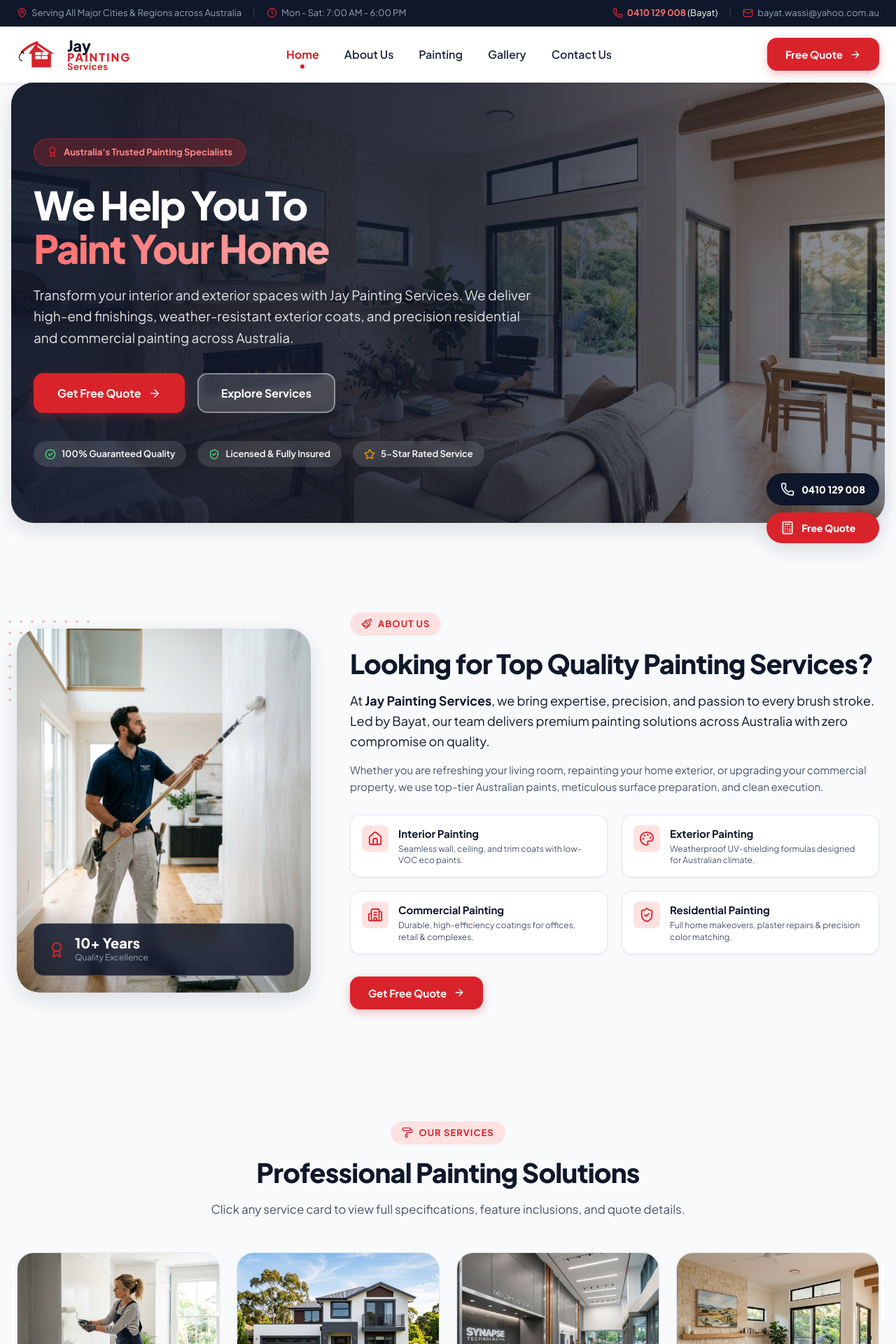
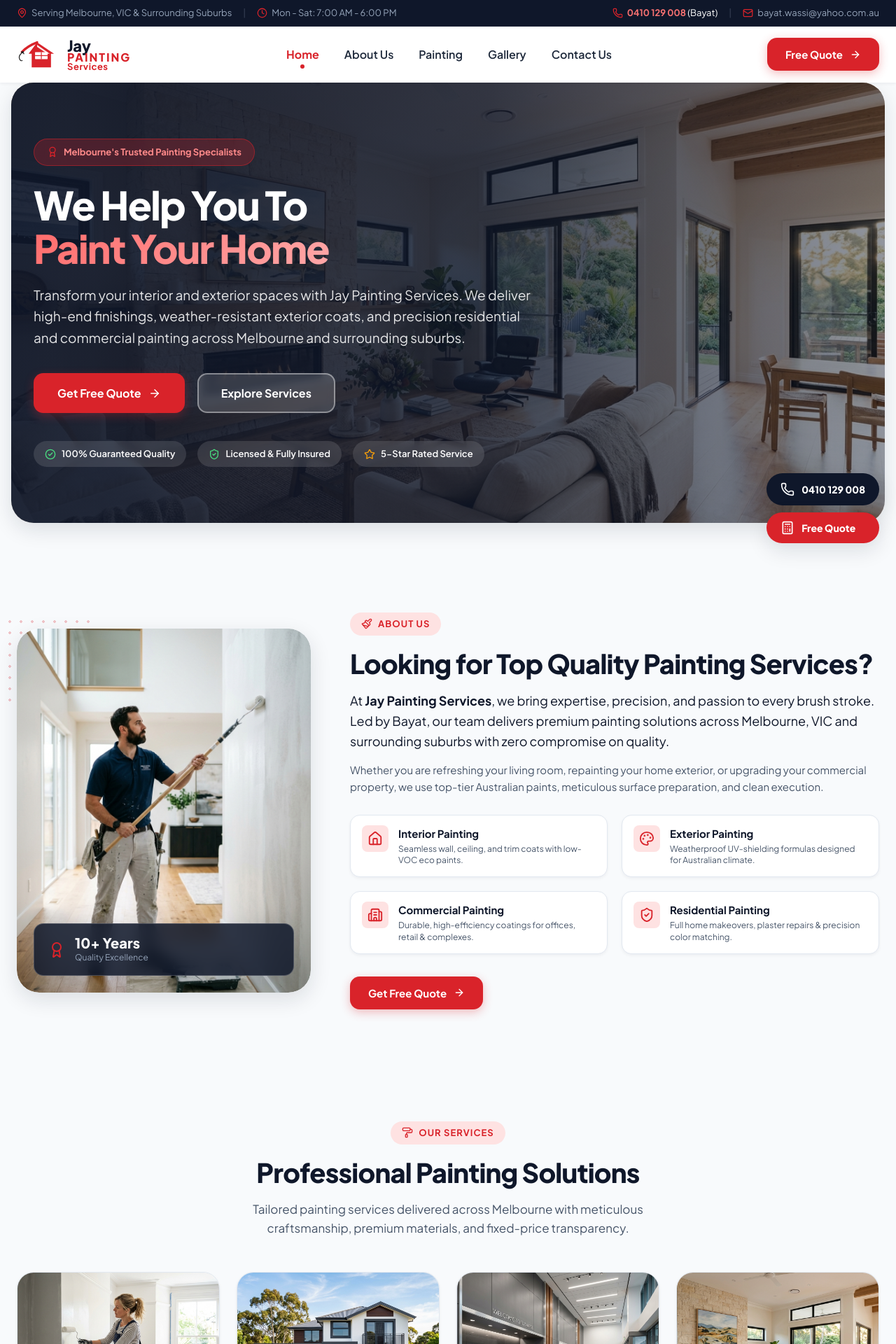
Before and after one commit to 123mazish-web/jay-painting-services, a React (Vite) app: page / in a window 1280 px wide. Shown: the top 1920 px of the page at 70% size. Built offline with nearby package versions, Linux system fonts and the light colour scheme.

Commit message:
Optimize location copy and metadata for Melbourne, VIC area SEO

```diff
--- a/index.html
+++ b/index.html
@@ -6,9 +6,9 @@
     <link rel="shortcut icon" type="image/svg+xml" href="/favicon.svg?v=2" />
     <link rel="apple-touch-icon" href="/favicon.svg?v=2" />
     <meta name="viewport" content="width=device-width, initial-scale=1.0" />
-    <title>Jay Painting Services | Professional Australian Painters</title>
-    <meta name="description" content="Jay Painting Services offers top-quality interior, exterior, commercial, and residential painting solutions across Australia. Call Bayat on 0410 129 008 for a free quote!" />
-    <meta name="keywords" content="Jay Painting Services, Australian Painters, Bayat Painter, Interior Painting, Exterior Painting, Commercial Painting, Residential Painting, Free Quote Australia" />
+    <title>Jay Painting Services | Professional Painters in Melbourne, VIC</title>
+    <meta name="description" content="Jay Painting Services offers top-quality interior, exterior, commercial, and residential painting solutions across Melbourne, VIC and surrounding suburbs. Call Bayat on 0410 129 008 for a free quote!" />
+    <meta name="keywords" content="Jay Painting Services, Melbourne Painters, Bayat Painter Melbourne, Interior Painting Melbourne, Exterior Painting Melbourne, Commercial Painting Melbourne, Residential Painting Melbourne, House Painters Melbourne, Free Quote Melbourne" />
   </head>
   <body>
     <div id="root"></div>
--- a/src/components/AboutSection.jsx
+++ b/src/components/AboutSection.jsx
@@ -66,7 +66,7 @@ export function AboutSection({ onOpenQuoteModal }) {
             </h2>
 
             <p className="about-lead-text">
-              At <strong>Jay Painting Services</strong>, we bring expertise, precision, and passion to every brush stroke. Led by Bayat, our team delivers premium painting solutions across Australia with zero compromise on quality.
+              At <strong>Jay Painting Services</strong>, we bring expertise, precision, and passion to every brush stroke. Led by Bayat, our team delivers premium painting solutions across Melbourne, VIC and surrounding suburbs with zero compromise on quality.
             </p>
 
             <p className="about-body-text">
--- a/src/components/Footer.jsx
+++ b/src/components/Footer.jsx
@@ -19,7 +19,7 @@ export function Footer({ setActivePage, onOpenQuoteModal }) {
               <Logo variant="footer" />
             </div>
             <p className="footer-bio">
-              Jay Painting Services provides high-end interior, exterior, commercial, and residential painting solutions across Australia. Dedicated to quality, durability, and customer satisfaction.
+              Jay Painting Services provides high-end interior, exterior, commercial, and residential painting solutions across Melbourne, VIC and surrounding regions. Dedicated to quality, durability, and customer satisfaction.
             </p>
             <div className="footer-socials">
               <a href="#" className="social-btn" aria-label="Facebook">
@@ -40,7 +40,7 @@ export function Footer({ setActivePage, onOpenQuoteModal }) {
             <ul className="footer-contact-list">
               <li>
                 <MapPin size={18} className="footer-icon" />
-                <span>Australia Wide Services</span>
+                <span>Melbourne, VIC & Surrounding Suburbs</span>
               </li>
               <li>
                 <Phone size={18} className="footer-icon text-red" />
@@ -97,7 +97,7 @@ export function Footer({ setActivePage, onOpenQuoteModal }) {
             </p>
 
             <div className="footer-bottom-links">
-              <span>Licensed & Insured Painter Australia</span>
+              <span>Licensed & Insured Painter in Melbourne, VIC</span>
             </div>
           </div>
         </div>
--- a/src/components/Hero.jsx
+++ b/src/components/Hero.jsx
@@ -18,7 +18,7 @@ export function Hero({ onOpenQuoteModal, onExploreServices }) {
             {/* Top Sub-Badge */}
             <div className="hero-badge">
               <Award size={16} className="badge-icon" />
-              <span>Australia's Trusted Painting Specialists</span>
+              <span>Melbourne's Trusted Painting Specialists</span>
             </div>
 
             {/* Main Headline */}
@@ -31,7 +31,7 @@ export function Hero({ onOpenQuoteModal, onExploreServices }) {
             <p className="hero-description">
               Transform your interior and exterior spaces with Jay Painting Services.
               We deliver high-end finishings, weather-resistant exterior coats, and precision
-              residential and commercial painting across Australia.
+              residential and commercial painting across Melbourne and surrounding suburbs.
             </p>
 
             {/* Action Buttons */}
--- a/src/components/Navbar.jsx
+++ b/src/components/Navbar.jsx
@@ -27,7 +27,7 @@ export function Navbar({ activePage, setActivePage, onOpenQuoteModal }) {
           <div className="top-bar-left">
             <span className="top-info-item">
               <MapPin size={15} className="top-icon" />
-              <span>Serving All Major Cities & Regions across Australia</span>
+              <span>Serving Melbourne, VIC & Surrounding Suburbs</span>
             </span>
             <span className="top-divider">|</span>
             <span className="top-info-item">
--- a/src/components/ServicesSection.jsx
+++ b/src/components/ServicesSection.jsx
@@ -63,7 +63,8 @@ export function ServicesSection({ onOpenQuoteModal }) {
           </div>
           <h2 className="section-title">Professional Painting Solutions</h2>
           <p className="section-subtitle">
-            Click any service card to view full specifications, feature inclusions, and quote details.
+            Tailored painting services delivered across Melbourne with meticulous craftsmanship,
+            premium materials, and fixed-price transparency.
           </p>
         </div>
 
--- a/src/pages/ContactPage.jsx
+++ b/src/pages/ContactPage.jsx
@@ -21,7 +21,7 @@ export function ContactPage({ onBackToHome, onOpenQuoteModal }) {
     <div className="page-wrapper">
       <SubPageBanner
         title="Contact Us"
-        subtitle="Get in touch with Bayat for a free quote, site inspection, or inquiries regarding our painting services in Australia."
+        subtitle="Get in touch with Bayat for a free quote, site inspection, or inquiries regarding our painting services in Melbourne, VIC."
         onBackToHome={onBackToHome}
         onOpenQuoteModal={onOpenQuoteModal}
       />
@@ -66,7 +66,7 @@ export function ContactPage({ onBackToHome, onOpenQuoteModal }) {
                   </div>
                   <div className="contact-card-text">
                     <h4>Service Coverage</h4>
-                    <p className="contact-val">Australia Wide</p>
+                    <p className="contact-val">Melbourne, VIC & Surrounding Suburbs</p>
                     <p className="contact-sub text-slate">Interior, Exterior, Commercial & Residential</p>
                   </div>
                 </div>
--- a/src/pages/PaintingPage.jsx
+++ b/src/pages/PaintingPage.jsx
@@ -75,7 +75,7 @@ export function PaintingPage({ onBackToHome, onOpenQuoteModal }) {
     <div className="page-wrapper">
       <SubPageBanner
         title="Our Painting Services"
-        subtitle="Professional interior, exterior, commercial, and residential painting solutions tailored for Australian properties."
+        subtitle="Professional interior, exterior, commercial, and residential painting solutions tailored for Melbourne properties."
         onBackToHome={onBackToHome}
         onOpenQuoteModal={onOpenQuoteModal}
       />
```
